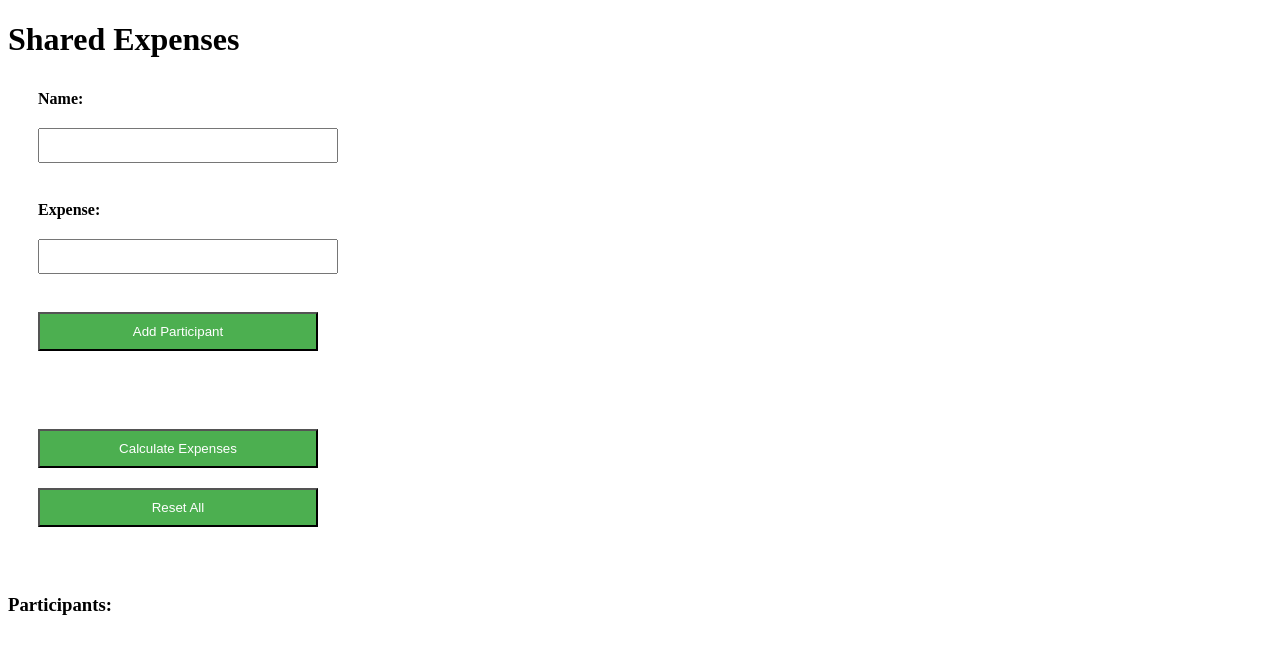
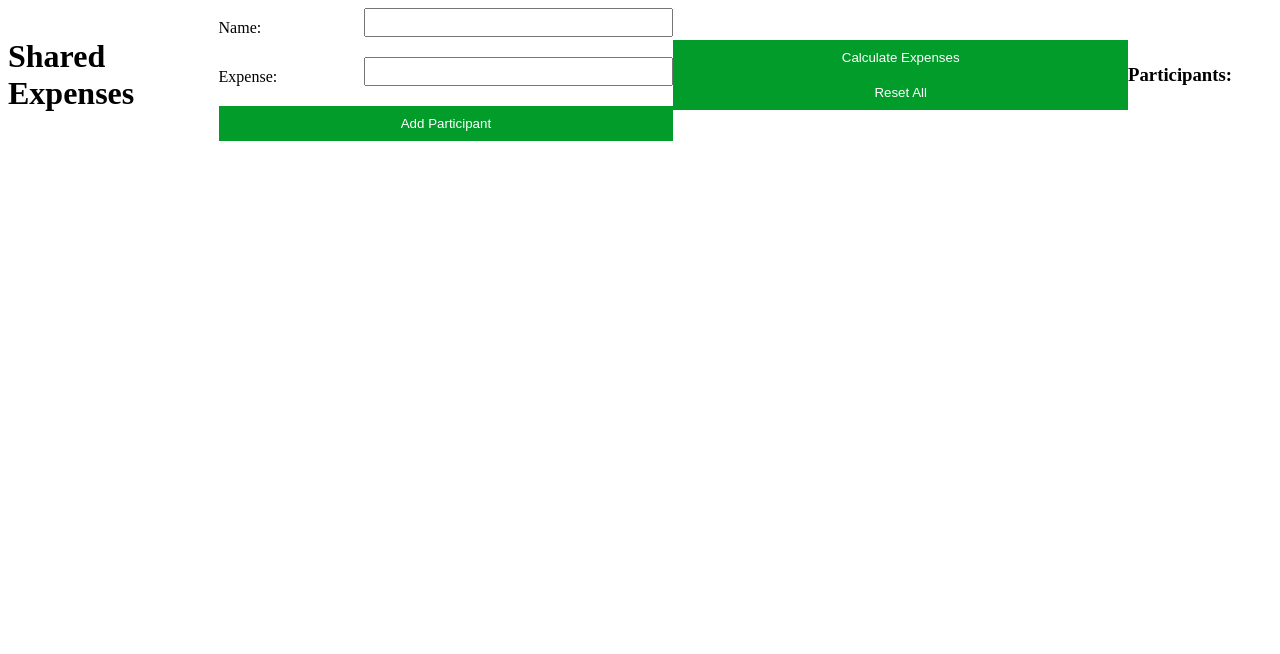
Before and after one commit to AlexDovgalenko/shared_expenses, a Flask app: page / in a window 1280 px wide. Shown: the top 654 px of the page. Run offline with Flask 3, Linux system fonts and the light colour scheme.

Commit message:
updated style and index files

```diff
--- /dev/null
+++ b/static/style.css
@@ -0,0 +1,46 @@
+/* Form styling */
+form {
+    width: 500px; /* Adjust width as needed */
+    margin: 0 auto;
+    display: flex;
+    flex-direction: column;
+}
+
+label {
+    display: inline-block;
+    width: 30%; /* Adjust label width as needed */
+    text-align: left;
+}
+
+input {
+    width: 65%; /* Adjust input width as needed */
+    margin-bottom: 10px;
+    padding: 5px;
+    text-align: center
+}
+
+.form-group {
+    display: flex;
+    justify-content: space-between;
+    align-items: center;
+    margin-bottom: 10px;
+}
+
+.main-container{
+    display: flex;
+    align-items: center;
+}
+
+button {
+    width: 100%;
+    padding: 10px;
+    text-align: center;
+    background-color: #029c2b; /* Customize button color */
+    color: white;
+    border: none;
+    cursor: pointer;
+}
+
+button[type="reset"]:hover, button[type="submit"]:hover {
+    opacity: 0.8; /* Slightly transparent on hover */
+}
--- a/templates/index.html
+++ b/templates/index.html
@@ -4,19 +4,22 @@
     <meta charset="UTF-8">
     <meta name="viewport" content="width=device-width, initial-scale=1.0">
     <title>Shared Expenses</title>
-    <link rel="stylesheet" href="{{ url_for('static', filename='style.css') }}">
+    <link type="text/css" rel="stylesheet" href="{{ url_for('static', filename='style.css') }}">
 </head>
 <body>
+    <div class="main-container">
         <h1>Shared Expenses</h1>
 
         <!-- Form for adding participants -->
         <form method="POST">
+            <div class="form-group">
                 <label for="name">Name:</label>
                 <input type="text" id="name" name="name" required>
-        <br>
+            </div>
+            <div class="form-group">
                 <label for="expense">Expense:</label>
                 <input type="text" id="expense" name="expense" required>
-        <br>
+            </div>
             <button type="submit" name="add_participant">Add Participant</button>
         </form>
         <br>
@@ -35,7 +38,7 @@
         {% if transactions is not none %}
             <div>
                 Total Expenses: <strong>${{ total_expense }}</strong><br>
-            Fair Share: <strong>${{ fair_share_str }}</strong>
+                Fair Share: <strong>${{ fair_share }}</strong>
             </div>
             <h4>Transactions:</h4>
             <ul>
@@ -44,5 +47,6 @@
                 {% endfor %}
             </ul>
         {% endif %}
+    </div>
 </body>
 </html>
--- a/templates/static/style.css
+++ /dev/null
@@ -1,46 +0,0 @@
-/* Form styling */
-form {
-    display: flex;
-    flex-direction: column;
-    max-width: 300px;
-    margin: 20px;
-}
-
-label, input {
-    margin: 10px;
-}
-
-label {
-    font-weight: bold;
-}
-
-input[type="text"] {
-    padding: 8px;
-    width: 100%;
-    box-sizing: border-box;
-}
-
-button {
-    padding: 10px;
-    margin: 10px;
-    cursor: pointer;
-}
-
-button[type="reset"] {
-    background-color: #f44336; /* Red background for the reset button */
-    color: white; /* White text */
-}
-
-button[type="reset_all"] {
-    background-color: #f44336; /* Red background for the reset button */
-    color: white; /* White text */
-}
-
-button[type="submit"] {
-    background-color: #4CAF50; /* Green background for the submit button */
-    color: white; /* White text */
-}
-
-button[type="reset"]:hover, button[type="submit"]:hover {
-    opacity: 0.8; /* Slightly transparent on hover */
-}
```
Lines whose indentation alone changed are shown as unchanged.
